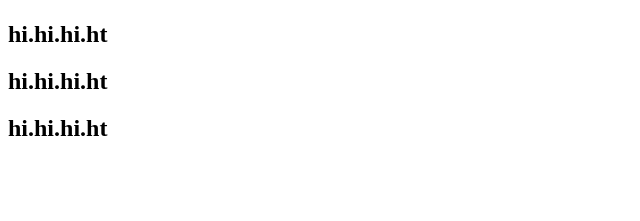
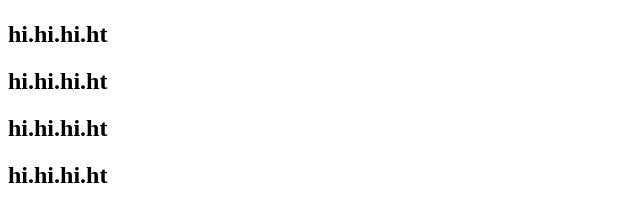
Before and after one commit to yooee/imagetest, a plain HTML site: page index.html in a window 1280 px wide. Shown: the part 59-280 px from the top of the page, without its empty margins (0-640 px from the left). Drawn offline with Linux system fonts and the light colour scheme.

```diff
--- a/index.html
+++ b/index.html
@@ -10,5 +10,6 @@
     <h2>hi.hi.hi.ht</h2>
     <h2>hi.hi.hi.ht</h2>
     <h2>hi.hi.hi.ht</h2>
+    <h2>hi.hi.hi.ht</h2>
 </body>
 </html>
```
